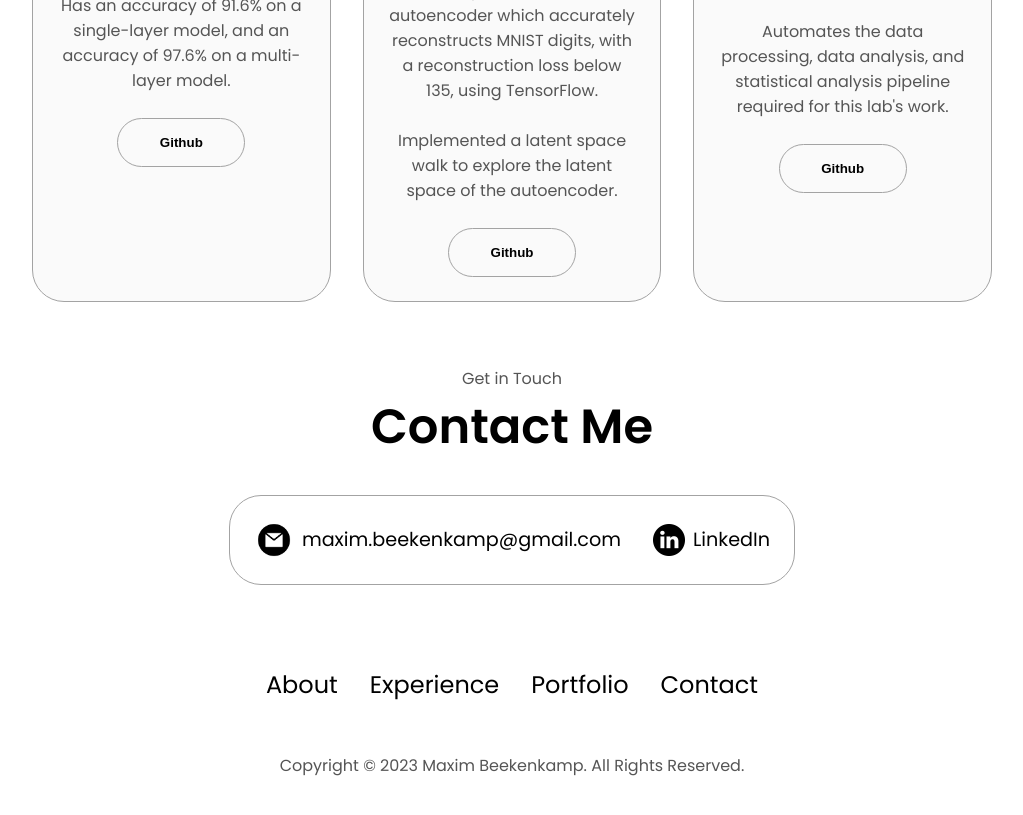
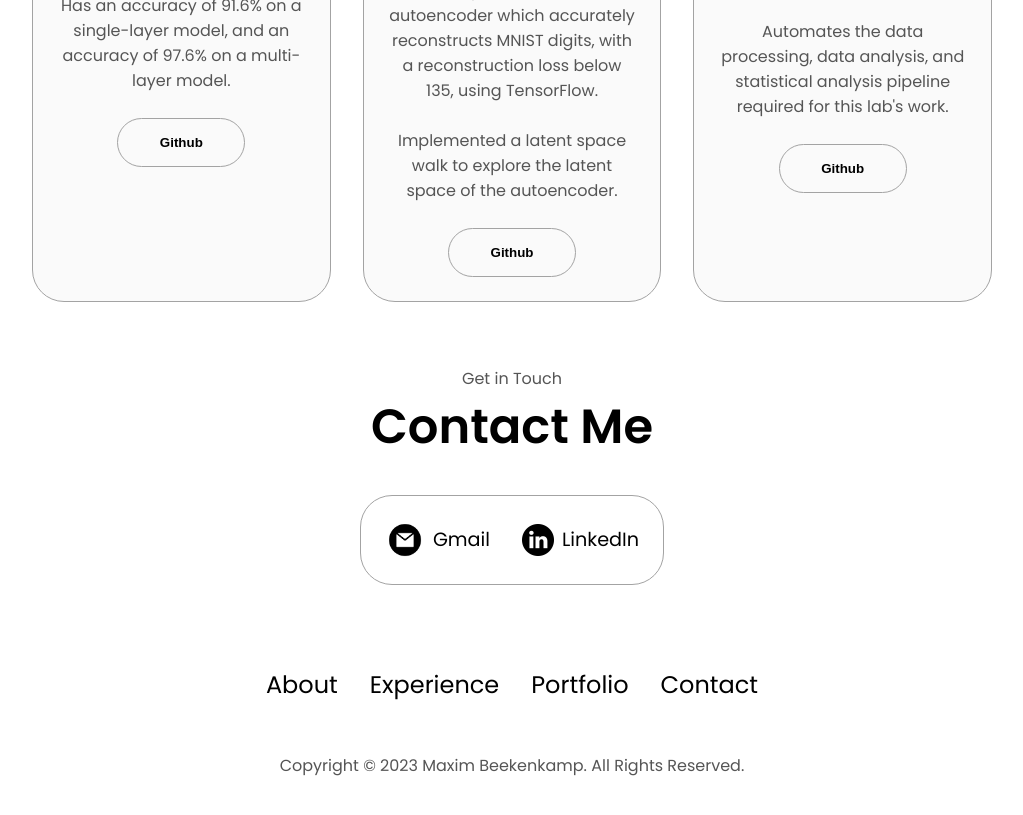
Before and after one commit to maximbeekenkamp/Portfolio, a plain HTML site: page index.html in a window 1280 px wide. Shown: the part 3990-4805 px from the top of the page, without its empty margins (128-1151 px from the left). Drawn offline with Linux system fonts and the light colour scheme.

Commit message:
Update index.html

```diff
--- a/index.html
+++ b/index.html
@@ -408,7 +408,7 @@
             alt="Email icon"
             class="icon contact-icon email-icon"
           />
-          <p><a href="mailto:maxim.beekenkamp@gmail.com">maxim.beekenkamp@gmail.com</a></p>
+          <p><a href="mailto:maxim.beekenkamp@gmail.com">Gmail</a></p>
         </div>
         <div class="contact-info-container">
           <img
```
